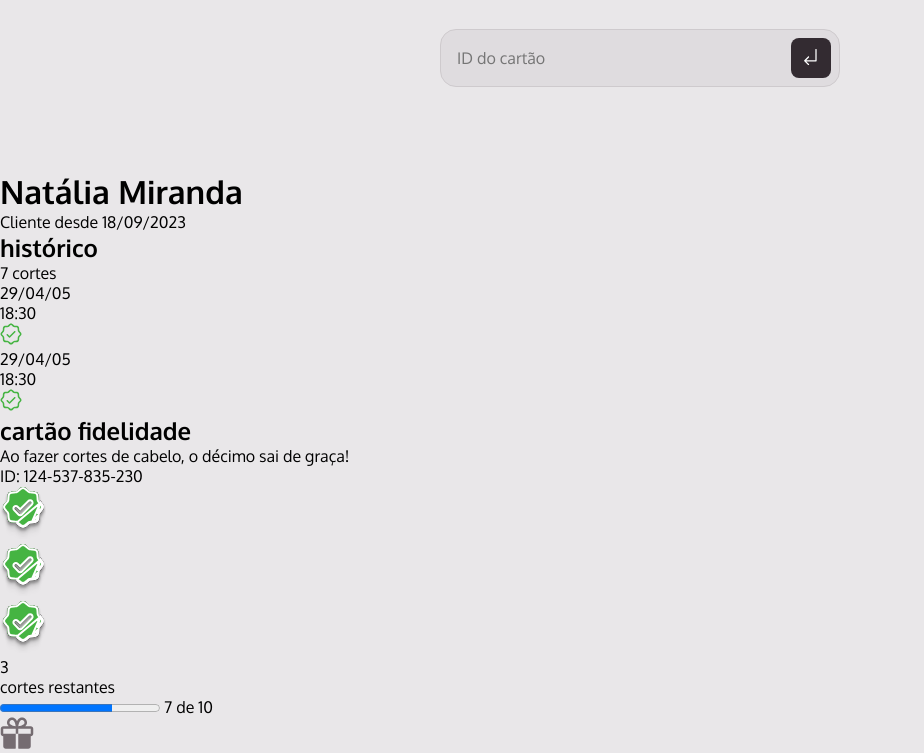
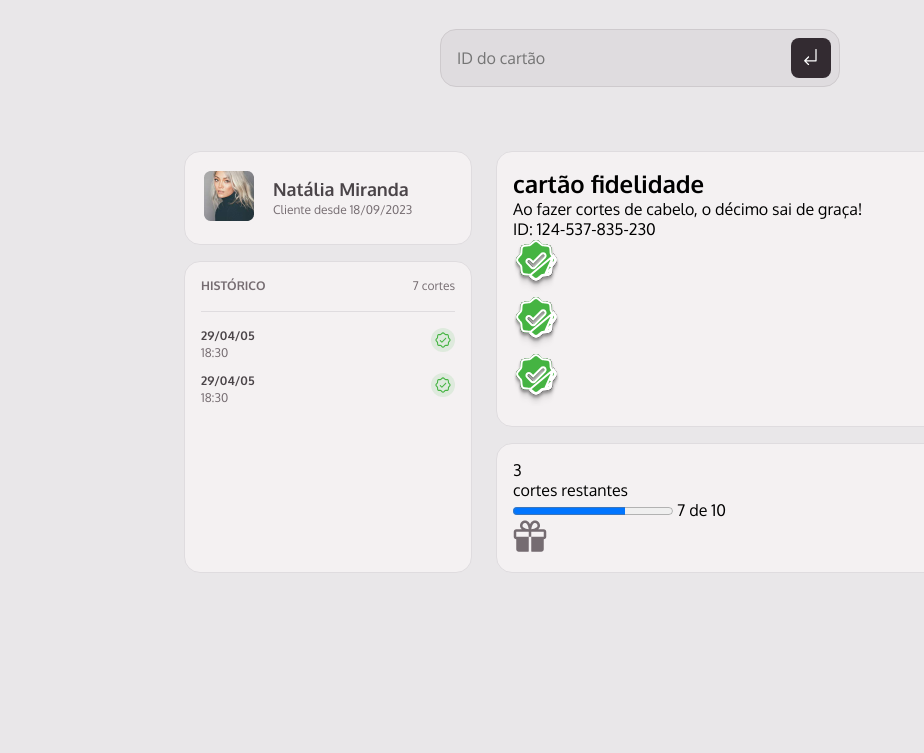
Before and after one commit to BarrosVentura/mba-members-club, a website: page src/index.html in a window 1280 px wide. Shown: the part 107-860 px from the top of the page, without its empty margins (0-924 px from the left). After the commit the page ends 800 px from the top, so only its background shows below. Drawn offline with Linux system fonts and the light colour scheme.

Commit message:
adiciona estilo para perfil e histórico

```diff
--- a/src/index.html
+++ b/src/index.html
@@ -29,41 +29,41 @@
         </button>
       </form>
     </header>
-    <main>
-      <div>
-        <div><img src="" alt="" /></div>
+    <main class="main">
+      <div class="user">
+        <div><img src="./assets/profile.png" alt="" /></div>
         <div>
           <h1>Natália Miranda</h1>
           <p>Cliente desde 18/09/2023</p>
         </div>
       </div>
-      <div>
-        <div>
+      <div class="history">
+        <div class="history__header">
           <h2>histórico</h2>
           <span>7 cortes</span>
         </div>
-        <div>
-          <div>
-            <div>
-              <p>29/04/05</p>
-              <p>18:30</p>
+        <ul class="history__body">
+          <li class="history-item">
+            <div class="history-item__dates">
+              <p class="history-item__date">29/04/05</p>
+              <p class="history-item__time">18:30</p>
             </div>
-            <div>
+            <di class="history-item__check">
+              <img src="./assets/checkmark-small.svg" alt="" />
+            </di>
+          </li>
+          <li class="history-item">
+            <div class="history-item__dates">
+              <p class="history-item__date">29/04/05</p>
+              <p class="history-item__time">18:30</p>
+            </div>
+            <div class="history-item__check">
               <img src="./assets/checkmark-small.svg" alt="" />
             </div>
-          </div>
-          <div>
-            <div>
-              <p>29/04/05</p>
-              <p>18:30</p>
-            </div>
-            <div>
-              <img src="./assets/checkmark-small.svg" alt="" />
-            </div>
-          </div>
-        </div>
+          </li>
+        </ul>
       </div>
-      <div>
+      <div class="fidelity">
         <div>
           <div>
             <h2>cartão fidelidade</h2>
@@ -79,7 +79,7 @@
           <div><img src="./assets/checkmark-big.svg" alt="" /></div>
         </div>
       </div>
-      <div>
+      <div class="status">
         <div>
           <div>
             <span>3</span>
--- a/src/style/global.css
+++ b/src/style/global.css
@@ -1,6 +1,7 @@
 @import url("./reset.css");
 @import url("./variables.css");
 @import url("./header.css");
+@import url("./main.css");
 
 body {
   background-color: var(--base--gray-200);
--- /dev/null
+++ b/src/style/main.css
@@ -0,0 +1,115 @@
+.main {
+  width: 912px;
+  margin: 0 auto;
+
+  display: grid;
+  grid-template-columns: repeat(3, 1fr);
+  grid-template-areas:
+    "user fidelity fidelity"
+    "history fidelity fidelity"
+    "history fidelity fidelity"
+    "history status status";
+  gap: 1rem 1.5rem;
+
+  > div {
+    background-color: var(--base--gray-100);
+    border: 1px solid var(--base--gray-300);
+    border-radius: 1rem;
+
+    padding: 1rem;
+  }
+
+  .user {
+    grid-area: user;
+
+    display: flex;
+    align-items: center;
+
+    gap: 1rem;
+
+    h1 {
+      font: var(--title-text-sm);
+      color: var(--base--gray-600);
+    }
+
+    p {
+      font: var(--body-text-xs);
+      color: var(--base--gray-500);
+    }
+  }
+
+  .history {
+    grid-area: history;
+    max-height: 360px;
+
+    overflow-y: scroll;
+
+    .history__header {
+      display: flex;
+      justify-content: space-between;
+      align-items: center;
+
+      border-bottom: 1px solid var(--base--gray-300);
+      padding-bottom: 1rem;
+
+      h2 {
+        font: var(--subtitle-text-sm);
+        text-transform: uppercase;
+        color: var(--base--gray-500);
+      }
+
+      span {
+        font: var(--body-text-xs);
+        color: var(--base--gray-500);
+      }
+    }
+
+    .history__body {
+      padding-top: 1rem;
+
+      .history-item {
+        display: flex;
+        justify-content: space-between;
+
+        .history-item__dates {
+          .history-item__date {
+            font: var(--subtitle-text-sm);
+            color: var(--base--gray-600);
+          }
+
+          .history-item__time {
+            font: var(--body-text-xs);
+            color: var(--base--gray-500);
+          }
+        }
+
+        .history-item__check {
+          width: 1.5rem;
+          height: 1.5rem;
+          padding: 0.25rem;
+          border-radius: 50%;
+          line-height: 0;
+          background-color: var(--main--green-opacity);
+
+          img {
+            object-fit: contain;
+            max-width: 100%;
+            height: auto;
+          }
+        }
+
+        &:not(:last-child) {
+          padding-bottom: 0.75rem;
+        }
+      }
+    }
+  }
+
+  .fidelity {
+    grid-area: fidelity;
+  }
+
+  .status {
+    grid-area: status;
+  }
+}
--- a/src/style/variables.css
+++ b/src/style/variables.css
@@ -2,6 +2,7 @@
   /* Color styles */
   --main--pink: #d658b3;
   --main--green: #45b442;
+  --main--green-opacity: #45b4421f;
   --base--white: #ffffff;
   --base--gray-100: #f4f1f2;
   --base--gray-200: #e9e7e9;
```
Also changed, not shown: db.json (added, +96 -0 lines), src/assets/profile.png (added).
